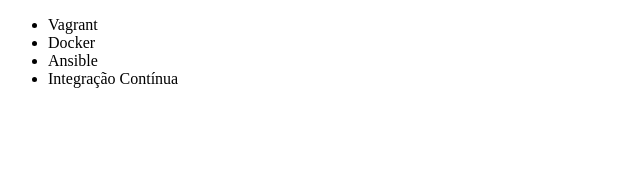
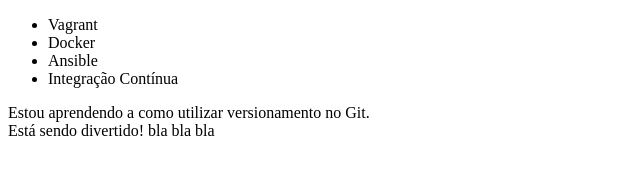
Before and after one commit to GeovanaSantana/alura-git, a plain HTML site: page index.html in a window 1280 px wide. Shown: the whole page, without its empty margins (0-640 px from the left). Drawn offline with Linux system fonts and the light colour scheme.

Commit message:
Parágrafo adicionado

```diff
--- a/index.html
+++ b/index.html
@@ -11,5 +11,9 @@
         <li> Ansible</li>
         <li> Integração Contínua</li>
     </ul>
+    <p>
+        Estou aprendendo a como utilizar versionamento no Git. <br>
+        Está sendo divertido! bla bla bla
+    </p>
 </body>
 </html>
```
